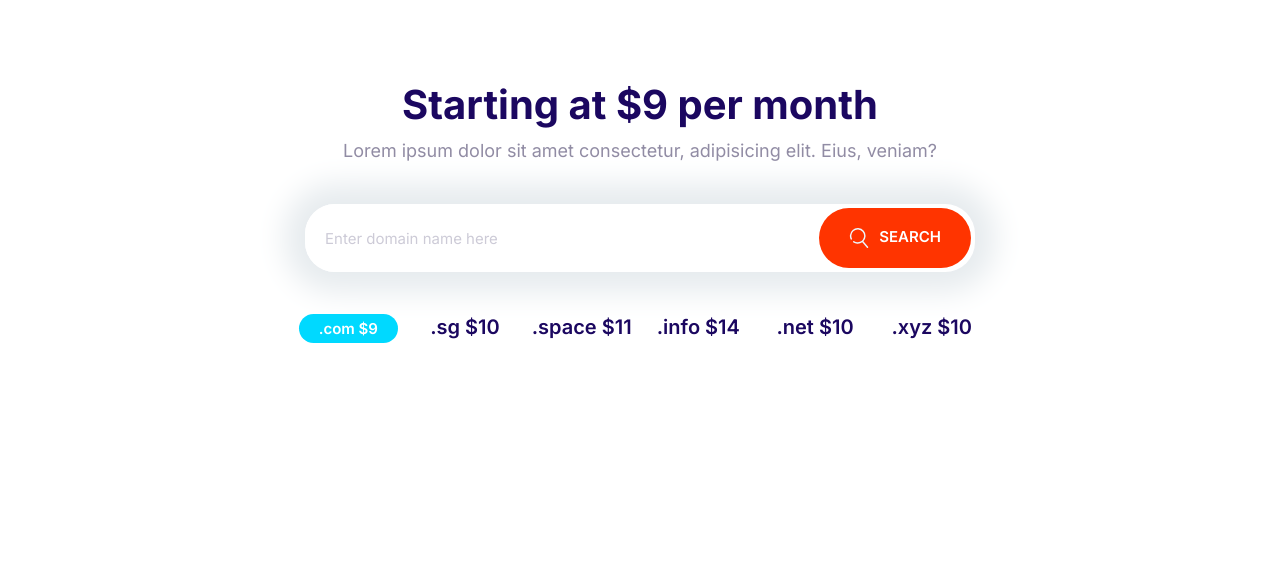
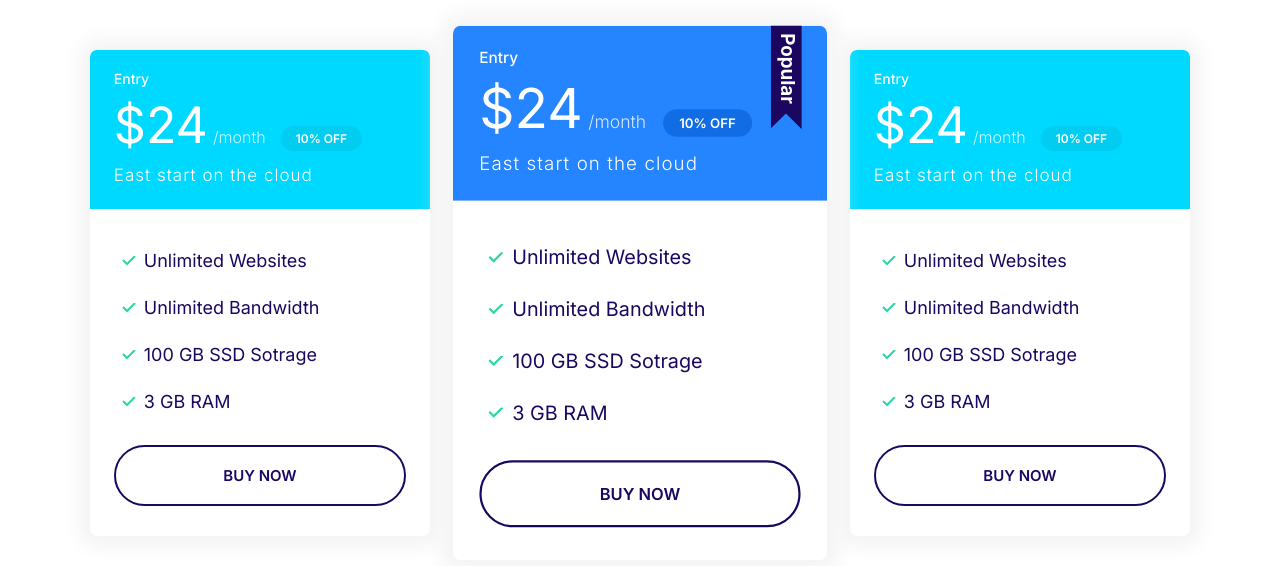
Before and after one commit to MomohJoel/Coding-along, a website built with Parcel: page playground.html in a window 1280 px wide. Built offline with nearby package versions, Linux system fonts and the light colour scheme.

```diff
--- a/css/styles.css
+++ b/css/styles.css
@@ -211,7 +211,7 @@
   font-weight: 600;
   margin: 1rem 0;
   outline: 0;
-  padding: 2rem 3rem;
+  padding: 2rem 4vw;
   text-align: center;
   text-transform: uppercase;
   white-space: nowrap;
@@ -302,6 +302,7 @@
   border: 0;
   flex-grow: 1;
   padding: 1.5rem 2rem;
+  width: 0;
 }
 
 .input-group .btn {
@@ -651,7 +652,7 @@
 }
 
 .container {
-  max-width: 100%;
+  max-width: 1140px;
   margin: 0 auto;
 }
 
@@ -661,7 +662,7 @@
   display: flex;
   justify-content: space-between;
   flex-wrap: wrap;
-  padding: 0 1rem;
+  padding: 1rem;
   align-items: center;
 }
 
@@ -760,7 +761,7 @@
 
 .block-domain__prices {
   display: grid;
-  grid-template-columns: repeat(3, 1fr);
+  grid-template-columns: repeat(2, 1fr);
   grid-template-rows: repeat(2, 6rem);
   font-size: 2rem;
   font-weight: 600;
@@ -776,9 +777,6 @@
 }
 
 /* Plans Block */
-.block-plans {
-  margin: 0 15rem 0 15rem;
-}
 
 .block-plans .grid {
   gap: 8rem 4rem;
@@ -786,7 +784,7 @@
 
 .block-plans .card {
   max-width: 500px;
-  margin: 0;
+  margin: 0 auto;
 }
 
 /* Features*/
--- a/playground.html
+++ b/playground.html
@@ -14,29 +14,69 @@
     <link rel="stylesheet" href="css/styles.css" />
   </head>
   <body>
-    <section class="block container block-domain">
-        <header class="block__header">
-          <h2>Starting at $9 per month</h2>
-          <p>
-            Lorem ipsum dolor sit amet consectetur, adipisicing elit. Eius,
-            veniam?
-          </p>
-        </header>
-        <div class="input-group">
-          <input type="text" class="input" placeholder="Enter domain name here" /></input>
-          <button class="btn btn--accent">
-            <svg class="icon icon--white">
-              <use xlink:href="images/sprite.svg#search"></use>
-            </svg>Search</button>
+    <section class="block container block-plans">
+      <div class="grid grid--1x3">
+        <div class="plan">
+          <div class="card card--secondary">
+            <header class="card__header">
+              <h3 class="plan__name">Entry</h3>
+              <span class="plan__price">$24</span>
+              <span class="plan__billing-cycle">/month</span>
+              <span class="badge badge--secondary badge--small">10% OFF</span>
+              <span class="plan__description">East start on the cloud</span>
+            </header>
+            <div class="card__body">
+              <ul class="list list--tick">
+                <li class="list__item">Unlimited Websites</li>
+                <li class="list__item">Unlimited Bandwidth</li>
+                <li class="list__item">100 GB SSD Sotrage</li>
+                <li class="list__item">3 GB RAM</li>
+              </ul>
+              <button class="btn btn--outline btn--block">Buy Now</button>
+            </div>
+          </div>
         </div>
-        <ul class="list block-domain__prices">
-          <li><span class="badge badge--secondary">.com $9</span></li>
-          <li>.sg $10</li>
-          <li>.space $11</li>
-          <li>.info $14</li>
-          <li>.net $10</li>
-          <li>.xyz $10</li>
-        </ul>
-      </section>
+        <div class="plan plan--popular">
+          <div class="card card--primary">
+            <header class="card__header">
+              <h3 class="plan__name">Entry</h3>
+              <span class="plan__price">$24</span>
+              <span class="plan__billing-cycle">/month</span>
+              <span class="badge badge--primary badge--small">10% OFF</span>
+              <span class="plan__description">East start on the cloud</span>
+            </header>
+            <div class="card__body">
+              <ul class="list list--tick">
+                <li class="list__item">Unlimited Websites</li>
+                <li class="list__item">Unlimited Bandwidth</li>
+                <li class="list__item">100 GB SSD Sotrage</li>
+                <li class="list__item">3 GB RAM</li>
+              </ul>
+              <button class="btn btn--outline btn--block">Buy Now</button>
+            </div>
+          </div>
+        </div>
+        <div class="plan">
+          <div class="card card--secondary">
+            <header class="card__header">
+              <h3 class="plan__name">Entry</h3>
+              <span class="plan__price">$24</span>
+              <span class="plan__billing-cycle">/month</span>
+              <span class="badge badge--secondary badge--small">10% OFF</span>
+              <span class="plan__description">East start on the cloud</span>
+            </header>
+            <div class="card__body">
+              <ul class="list list--tick">
+                <li class="list__item">Unlimited Websites</li>
+                <li class="list__item">Unlimited Bandwidth</li>
+                <li class="list__item">100 GB SSD Sotrage</li>
+                <li class="list__item">3 GB RAM</li>
+              </ul>
+              <button class="btn btn--outline btn--block">Buy Now</button>
+            </div>
+          </div>
+        </div>
+      </div>
+    </section>
   </body>
 </html>
```
Also changed, not shown: index.html (+21 -16 lines).
